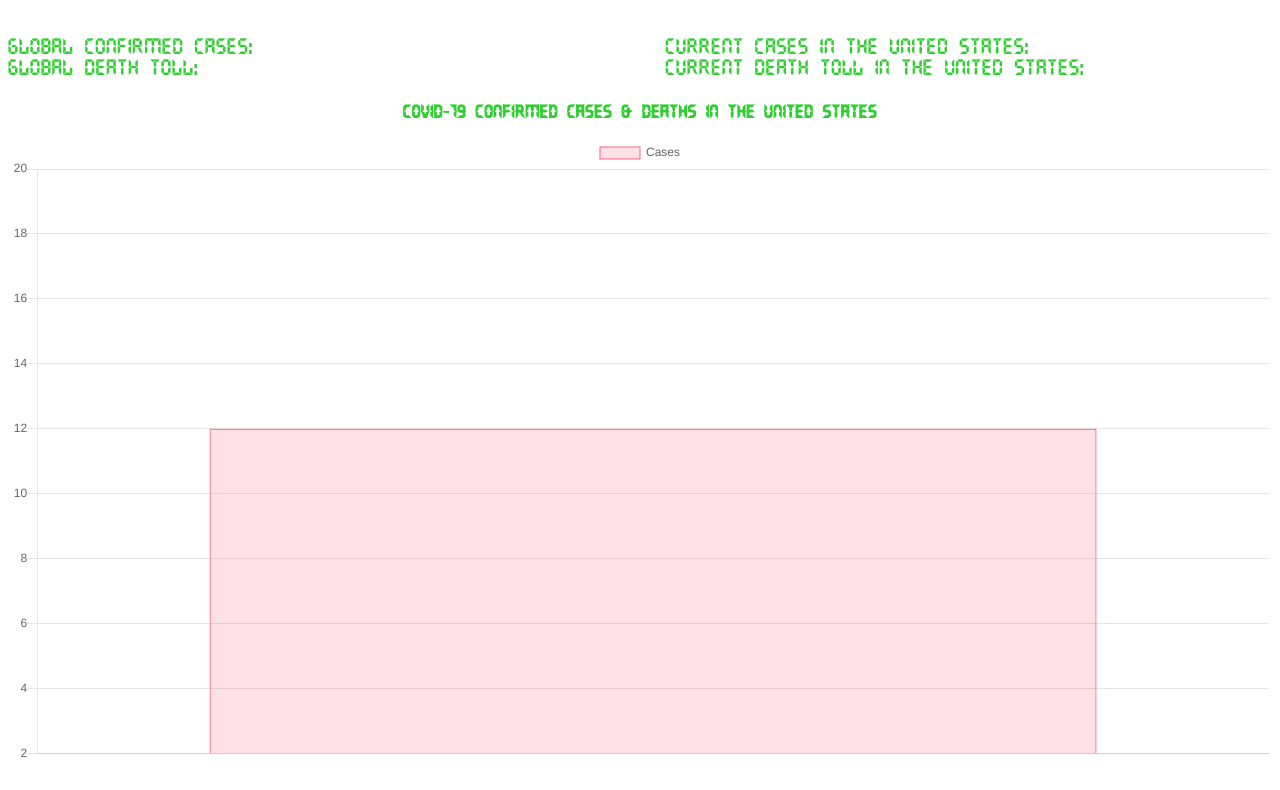
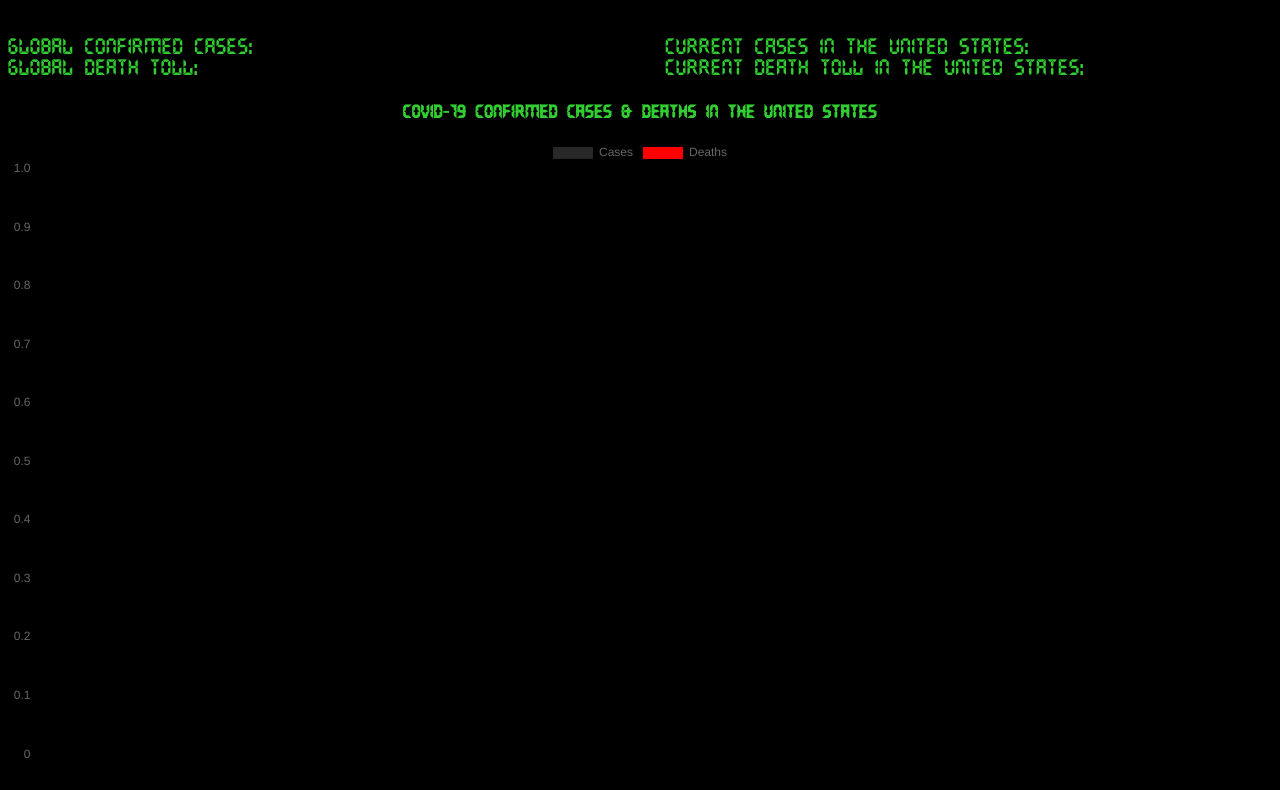
Before and after one commit to JoeHancock1995/COVID-19-Visualizer, a plain HTML site: page index.html in a window 1280 px wide. Shown: the part 117-907 px from the top of the page. Drawn offline with nearby package versions, Linux system fonts and the light colour scheme; no server answers.

Commit message:
graph pulling from csv

```diff
--- a/assets/app.js
+++ b/assets/app.js
@@ -2,7 +2,7 @@
 // 1. https://www.programmableweb.com/news/apis-to-track-coronavirus-covid-19/review/2020/05/01
 // 2. https://corona.lmao.ninja/docs/#/Default/get_v2_states__states_
 
-//Global cases API =======================================================================
+//Global cases API ==================================================================================================================
 const summary_url = 'https://api.covid19api.com/summary';
 
 async function getSummary() {
@@ -17,7 +17,8 @@ async function getSummary() {
 }
 getSummary();
 
-//USA cases API=======================================================================
+
+//USA cases API======================================================================================================================
 const us_url = 'https://corona.lmao.ninja/v2/countries/us?yesterday=false';
 
 async function getUsSummary() {
@@ -32,65 +33,64 @@ async function getUsSummary() {
 }
 getUsSummary();
 
-//Texas Greater Areas graph======================================================
 
+//Texas Greater Areas graph==========================================================================================================
 var ctx = document.getElementById('myChartTexas').getContext('2d');
 var chart = new Chart(ctx, {
     type: 'line',
     data: {
         labels: ['3/16/2020', '3/23/2020', '3/30/2020', '4/6/2020', '4/13/2020', '4/20/2020', '4/27/2020', '5/4/2020', '5/11/2020', '5/18/2020'],
         datasets: [
-            {
-            //El paso area and Las Cruces, NM(doesn't include Ciudad de Juarez)
+            {//El paso area and Las Cruces, NM(doesn't include Ciudad de Juarez)
                 label: 'El Paso(TX) & Las Cruces(NM) Statistical Area',
                 tension: '.5',
                 borderColor: 'rgb(255, 128, 0)',
-                data: [2, 16, 65, 155, 350, 600, 928, 1199, 1572, 2120]
-            },
-
-            {
-            //Greater Austin area made up of Travis, Williamson, Hays, & Bastrop counties
+                data: [2, 16, 65, 155, 350, 600, 928, 1199, 1572, 2120]},
+            {//Greater Austin area made up of Travis, Williamson, Hays, & Bastrop counties
                 label: 'Greater Austin Area',
                 tension: '.5',
                 borderColor: 'rgb(254,228,110)',
-                data: [7, 7, 265, 653, 1095, 1434, 1965, 2409, 2817, 3390]
-            },
-            {
-            //Greater Houston area made up of Austin, Brazos, Chambers, Fort Bend, Galveston, Harris, Montgomery, & Waller counties
+                data: [7, 7, 265, 653, 1095, 1434, 1965, 2409, 2817, 3390]},
+            {//Greater Houston area made up of Austin, Brazos, Chambers, Fort Bend, Galveston, Harris, Montgomery, & Waller counties
                 label: 'Greater Houston Area',
                 tension: '.5',
                 borderColor: 'rgb(46,76,157)',
-                data: [26, 164, 894, 2675, 5147, 6679, 8126, 9742, 11020, 13164]
-            },
-            {
-            //DFW metroplex is Dallas, Denton, Tarrant, Collin, Ellis, Hood, Hunt, Johnson, Kaufman, Parker, Rockwall, & Wilson counties
+                data: [26, 164, 894, 2675, 5147, 6679, 8126, 9742, 11020, 13164]},
+            {//DFW metroplex is Dallas, Denton, Tarrant, Collin, Ellis, Hood, Hunt, Johnson, Kaufman, Parker, Rockwall, & Wilson counties
                 label: 'Dallas Fort Worth Metroplex',
                 tension: '.5',
                 borderColor: 'rgb(3,133,62)',
-                data: [28, 304, 1055, 2370, 3856, 5084, 6949, 9184, 12090, 15232]
-            },
-            {
-            // Greater San Antonio Area is Atacosta, Bexar, Bandera, Comal, Guadulupe, Kendall, Medina, & Wilson counties
+                data: [28, 304, 1055, 2370, 3856, 5084, 6949, 9184, 12090, 15232]},
+            {// Greater San Antonio Area is Atacosta, Bexar, Bandera, Comal, Guadulupe, Kendall, Medina, & Wilson counties
                 label: 'Greater San Antonio Area',
                 tension: '.5',
                 borderColor: 'rgb(200,0,62)',
-                data: [13, 51, 191, 543, 916, 1179, 1489, 1902, 2174, 2524]
-            }]
-    },
-    options: {
-        scales: {
-            yAxes: [{
-                ticks: {
-                    suggestedMin: 50,
-                    suggestedMax: 100
+                data: [13, 51, 191, 543, 916, 1179, 1489, 1902, 2174, 2524]}
+            ]},
+                options: {
+                    scales: {
+                        xAxes: [{
+                            gridLines: {
+                                color: 'white',
+                                display: false,
+                            },
+                            ticks: { fontSize: 10 },
+                        }],
+                        yAxes: [{
+                            gridLines: {
+                                color: 'white',
+                                display: false
+                            },
+                        }],
+                    }
                 }
-            }]
-        }
-    }
-});
+            });
 
-//United States total cases and Deaths======================================================
+
+//United States total cases and Deaths===============================================================================================
 const xlabels = [];
+const ycases = [];
+const ydeaths = [];
 
 chartIt();
 
@@ -103,19 +103,35 @@ async function chartIt() {
             labels: xlabels,
             datasets: [{
                 label: 'Cases',
-                data: [12, 19, 3, 5, 2, 3],
-                backgroundColor: [
-                    'rgba(255, 99, 132, 0.2)',
-                    'rgba(54, 162, 235, 0.2)',
-                ],
-                borderColor: [
-                    'rgba(255, 99, 132, 1)',
-                    'rgba(54, 162, 235, 1)',
-                ],
+                data: ycases,
+                backgroundColor: 'rgb(40,40,40)',
                 borderWidth: 1
+            }, {
+                label:'Deaths',
+                data: ydeaths,
+                backgroundColor: 'rgb(255,0,0)',
+                borderWidth: .5
             }]
+        },
+            options: {
+                scales: {
+                    xAxes: [{
+                        gridLines: {
+                            color: 'white',
+                            display: false,
+                        },
+                        ticks: { fontSize: 10 },
+                    }],
+                    yAxes: [{
+                        gridLines: {
+                            color: 'white',
+                            display: false
+                        },
+                    }],
+                }
+            }
         }
-    });
+    );
 }
 
 async function getUsData() {
@@ -128,64 +144,9 @@ async function getUsData() {
         const date = columns[0];
         xlabels.push(date);
         const cases = columns[1];
+        ycases.push(cases);
         const deaths = columns[2];
+        ydeaths.push(deaths);
         console.log(date, cases, deaths)
     })
 }
-
-// var ctx = document.getElementById('myChartUS').getContext('2d');
-// var chart = new Chart(ctx, {
-//     type: 'line',
-//     data: {
-//         labels: ['3/20/20', '3/21/20', '3/22/20', '3/23/20', '3/24/20', '3/25/20', '3/26/20','3/27/20',
-//         '3/28/20', '3/29/20', '3/30/20', '3/31/20', '4/1/20', '4/2/20', '4/3/20','4/4/20',
-//         '4/5/20', '4/6/20', '4/7/20', '4/8/20', '4/9/20', '4/10/20', '4/11/20', '4/12/20',
-//         '4/13/20', '4/14/20', '4/15/20', '4/16/20', '4/17/20', '4/18/20', '4/19/20','4/20/20',
-//         '4/21/20', '4/22/20', '4/23/20', '4/24/20', '4/25/20', '4/26/20', '4/27/20', '4/28/20',
-//         '4/29/20', '4/30/20', '5/1/20', '5/2/20', '5/3/20', '5/4/20', '5/5/20', '5/6/20',
-//         '5/7/20', '5/8/20', '5/9/20', '5/10/20', '5/11/20' ],
-//         datasets: [
-//             {
-//                 label: 'Total deaths from Covid-19 in the United States',
-//                 tension: '.5',
-//                 pointRadius: '0',
-//                 backgroundColor: 'rgb(255,0,0)',
-//                 data: [244, 307, 417, 557, 706, 942, 1209, 1581,
-//                     2026, 2467, 2978, 3873, 4757, 5926, 7087, 8407,
-//                     9619, 10783, 12722, 14695, 16478, 18586, 20463, 22020,
-//                     23529, 25831, 28325, 32916, 36773, 38664, 40661, 42094,
-//                     44444, 46622, 49724, 51493, 53755, 54881, 56259, 58355,
-//                     60897, 63108, 64870, 66453, 67784, 68843, 71077, 73785,
-//                     75744, 77309, 78763, 79694, 80683 ]
-//             },
-//             {
-//                 label: 'Total confirmed cases in the United States',
-//                 tension: '.5',
-//                 pointRadius: '0',
-//                 backgroundColor: 'rgb(40,40,40)',
-//                 data: [19273, 25600, 33276, 43847, 53740, 65778, 83836, 101657,
-//                     121478, 140909, 161837, 188172, 213372, 243616, 275586, 308850,
-//                     337072, 366667, 392663, 429052, 461437, 496535, 526396, 555313,
-//                     580619, 607670, 636350, 667592, 699706, 732197, 759086, 784326,
-//                     811865, 840351, 869170, 905358, 938154, 965785, 988197,1012582,
-//                     1045116, 1075530, 1109505, 1138970, 1165057, 1186979, 1210686, 1235190,
-//                     1264001, 1291528, 1316443, 1336755, 1354350 ]
-//             },
-//         ]
-//     },
-//     options: {
-//         scales: {
-//             yAxes: [{
-//                 ticks: {
-//                     suggestedMin: 50,
-//                     suggestedMax: 100
-//                 }
-//             }],
-//             xAxes: [{
-//                 ticks: {
-//                     fontSize: 8
-//                 }
-//             }]
-//         }
-//     }
-// });
--- a/assets/style.css
+++ b/assets/style.css
@@ -1,6 +1,6 @@
 *{
     color: limegreen;
-    background-color: white;
+    background-color: rgb(0, 0, 0);
 }
 h1{
     font-family: 'The Led Display St';
```
